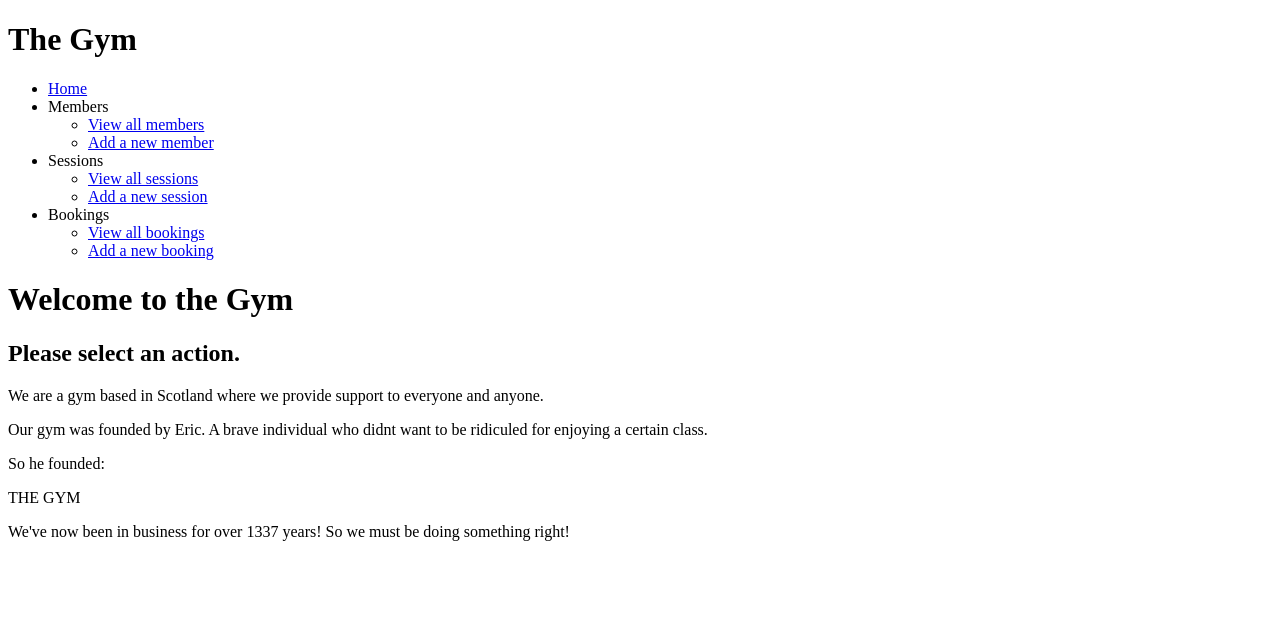
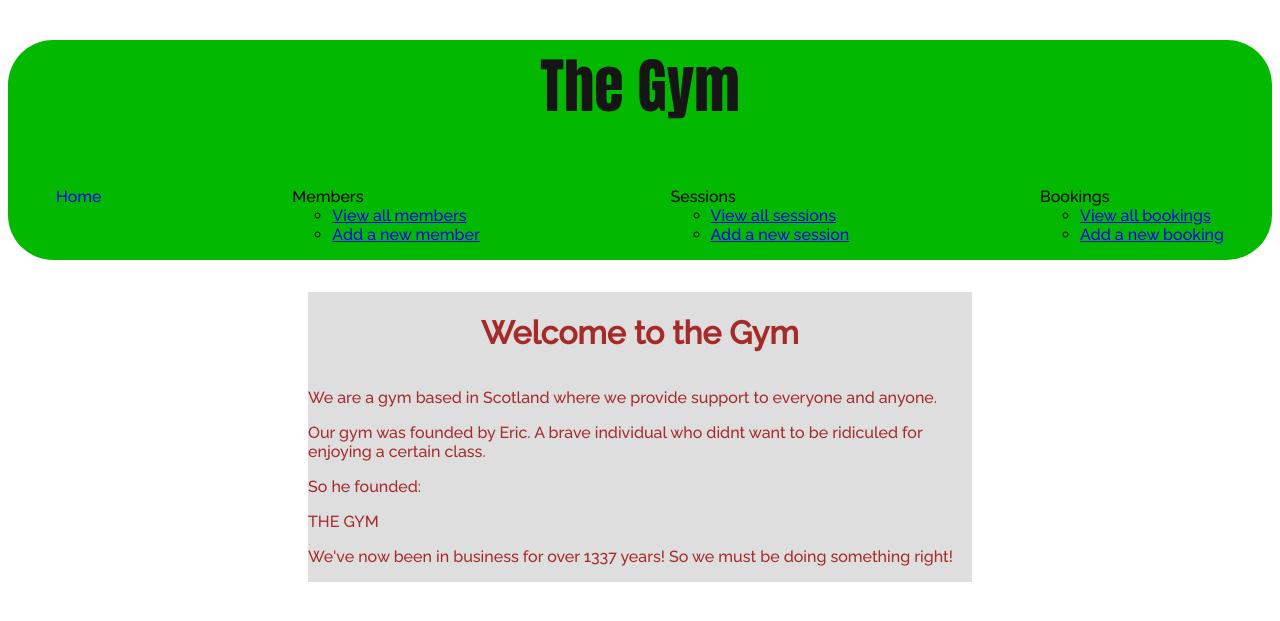
Before and after one commit to Manzilol/GYM_project, a Flask app: page / in a window 1280 px wide. Shown: the top 621 px of the page. Run offline with Flask 2, Linux system fonts and the light colour scheme.

Commit message:
did some css work on the train. slowly coming together.

```diff
--- /dev/null
+++ b/static/style.css
@@ -0,0 +1,41 @@
+@import url('https://fonts.googleapis.com/css2?family=Raleway:wght@500&display=swap');
+@import url('https://fonts.googleapis.com/css2?family=Alfa+Slab+One&display=swap');
+
+body{
+    font-family: 'Raleway', sans-serif; font-size: 16px;
+  }
+
+header{
+    background-color: rgb(3, 185, 0);
+    border-radius: 45px;
+}
+
+header>h1{
+    display: flex;
+    font-family:Impact, Haettenschweiler, 'Arial Narrow Bold', sans-serif;
+    color:rgb(21, 21, 21);
+    justify-content: center;
+    font-size: 60px;
+}
+
+.menu{
+    display: flex;
+    padding: 16px;
+    margin: 32px;
+    justify-content: space-between;
+    list-style: none;
+}
+
+.home{
+    text-decoration: none;
+}
+
+.container{
+    display: flex;
+    background-color: rgb(222, 222, 222);
+    color: brown;
+    align-items: center;
+    flex-direction: column;
+    margin-left: 300px;
+    margin-right: 300px;
+}
--- a/templates/base.html
+++ b/templates/base.html
@@ -4,7 +4,7 @@
     <meta charset="UTF-8">
     <meta name="viewport" content="width=device-width, initial-scale=1.0">
     <meta http-equiv="X-UA-Compatible" content="ie=edge">
-    <!-- <link rel="stylesheet" href="{{ url_for('static', filename='style.css') }}"> -->
+    <link rel="stylesheet" href="{{ url_for('static', filename='style.css') }}">
     <title>The Gym</title>
 </head>
 <body>
@@ -12,7 +12,7 @@
         <h1>The Gym</h1>
         <nav>
             <ul class="menu">
-                <li><a href="/">Home</a></li>
+                <li><a class="home" href="/">Home</a></li>
                 <li>
                     Members
                     <ul>
--- a/templates/index.html
+++ b/templates/index.html
@@ -2,12 +2,11 @@
 {% block content %}
 
 <h1>Welcome to the Gym</h1>
-<h2>Please select an action.</h2>
 <div class = "about">
 
     <p>We are a gym based in Scotland where we provide support to everyone and anyone.</p>
     <p>Our gym was founded by Eric. A brave individual who didnt want to be ridiculed for enjoying a certain class.</p>
-    <p>So he founded:</p><p>THE GYM</p>
+    <p>So he founded:</p><p class="important-word">THE GYM</p>
     <p>We've now been in business for over 1337 years! So we must be doing something right!</p>
 
 </div>
```
